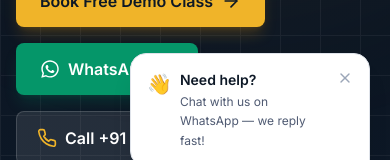
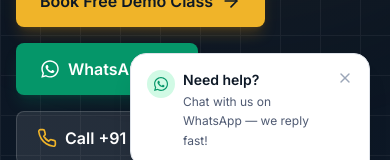
Before and after one commit to lab005-cyber/kashyap-tutorial, a Next.js app: page / in a window 390 px wide. Shown: the part 589-749 px from the top of the page. Built offline with nearby package versions, Linux system fonts and the light colour scheme; no server answers.

Commit message:
fix: ensure 100% responsive layout across mobile, tablet, and desktop devices

```diff
--- a/src/components/WhatsAppWidget.tsx
+++ b/src/components/WhatsAppWidget.tsx
@@ -22,7 +22,9 @@
     <div className="fixed bottom-5 right-5 z-50 flex flex-col items-end gap-3">
       {showBubble && !dismissed && (
         <div className="flex max-w-[240px] items-start gap-2 rounded-2xl rounded-br-sm border border-grey-200 bg-white p-4 shadow-xl">
-          <span className="text-xl">👋</span>
+          <span className="flex h-7 w-7 shrink-0 items-center justify-center rounded-full bg-emerald-100 text-emerald-600 font-bold">
+            <FaWhatsapp className="h-4 w-4" />
+          </span>
           <div>
             <p className="text-sm font-semibold text-navy-900">Need help?</p>
             <p className="mt-0.5 text-xs leading-relaxed text-grey-600">
```
